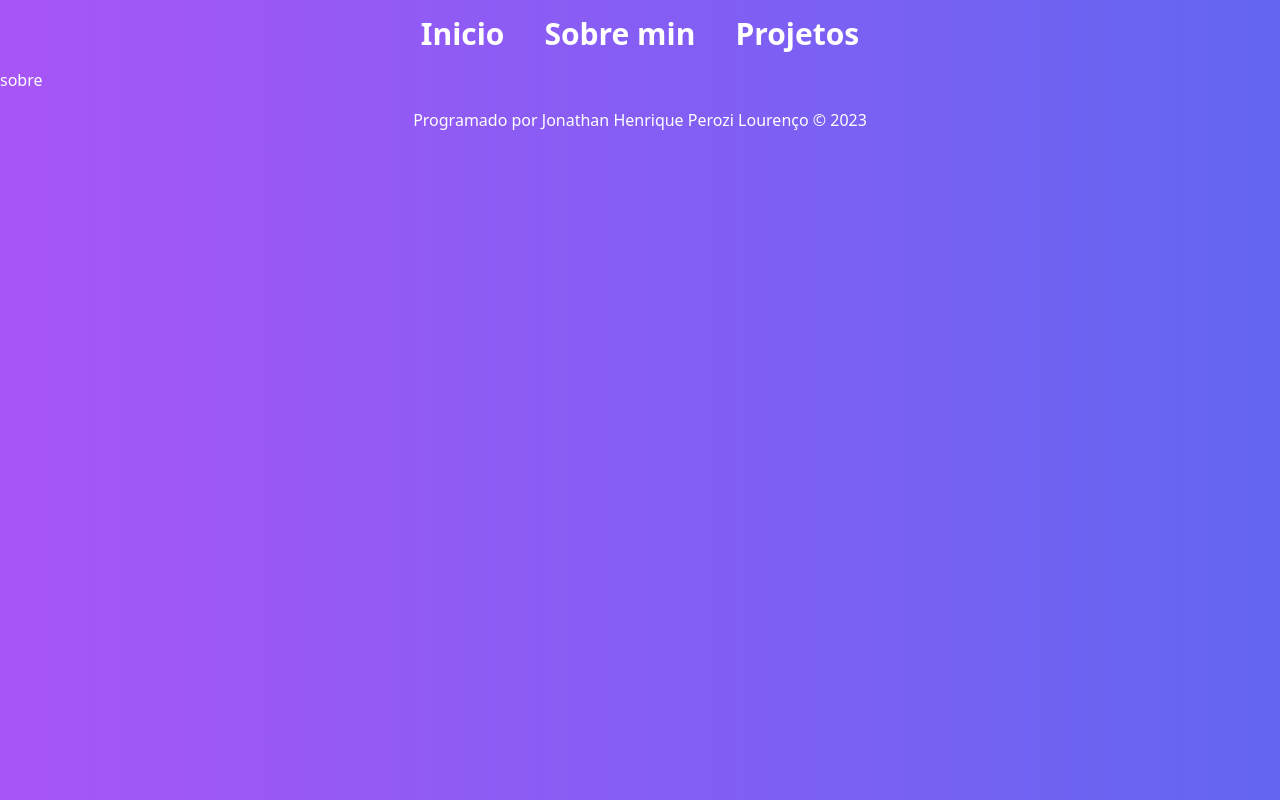
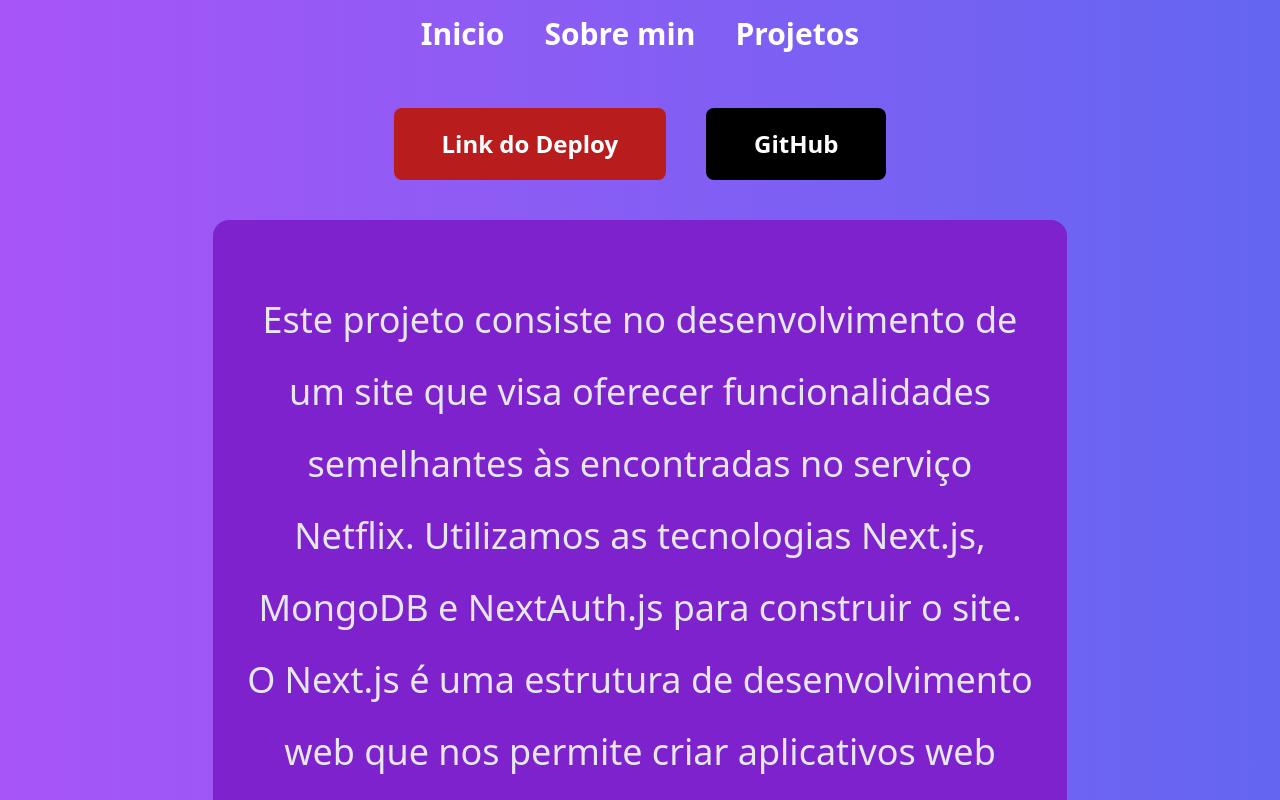
Before and after one commit to jhowk14/Meu_portifolio_em_nextjs, a Next.js app: page /projetos/xesqflix in a window 1280 px wide. Shown: the top 800 px of the page. Built offline with nearby package versions, Linux system fonts and the light colour scheme.

Commit message:
implentação do about dos projetos e roteamento ade

```diff
--- a/src/app/about/page.tsx
+++ b/src/app/about/page.tsx
@@ -2,7 +2,7 @@
     return (
         <div className="flex justify-center">
         <div className="py-16 text-gray-200 px-8 w-8/12 text-center bg-purple-700 rounded-2xl m-10">
-        <p  className="text-4xl leading-8 text-center sm:text-left sm:leading-loose md:text-right md:leading-12">
+        <p  className="text-4xl leading-8 text-center sm:text-left sm:leading-loose md:text-center md:leading-12">
         <span className="text-white font-bold">Ola meu nome é Jonathan Henrique Perozi Lourenço</span> e entrei no mundo da programação há menos de dois anos, tenho me dedicado incansavelmente ao aprimoramento das minhas habilidades. Possuo certificados de técnico em redes e hardware, programador, programador Python e Django, todos obtidos pelo SENAC SP Catanduva. Além disso, concluí um curso de redes pela Cisco Net Academy, o que me proporcionou uma base sólida nessa área.
 
 Ao longo do tempo, adquiri uma sólida experiência em Python e seus derivados, permitindo-me desenvolver aplicações web robustas e eficientes. Um exemplo disso é a criação de um site modelo para uma churrascaria/açougue utilizando Django e Python, com o PostgreSQL como banco de dados. Esse projeto demonstrou minha habilidade em desenvolver soluções completas e funcionais.
--- a/src/app/projetos/apirest/page.tsx
+++ b/src/app/projetos/apirest/page.tsx
@@ -1,4 +1,25 @@
-export default function about(){
+import Link from 'next/link';
+
+export default function api(){
     return (
-        <><div>sobre</div></>
+        <>
+        <div className='flex justify-center space-x-10'>
+                <p className="mt-10 inline-block bg-black hover:bg-gray-700 text-white font-bold py-5 px-12 rounded-lg text-2xl"><Link href='https://github.com/jhowk14/API_pets_AUTH'>GitHub</Link></p>
+        </div>
+            <div className="flex justify-center">
+
+            <div className="py-16 text-gray-200 px-8 w-8/12 text-center bg-purple-700 rounded-2xl m-10">
+            <p  className="text-4xl leading-8 text-center sm:text-left sm:leading-loose md:text-center md:leading-12">
+            Este projeto consiste no desenvolvimento do backend de um site de petshop. Utilizamos as tecnologias Node.js, Sequelize, MySQL, Express e Consign para construir a API. O Node.js é uma plataforma de execução de código JavaScript do lado do servidor, que nos permite construir aplicações escaláveis e eficientes. O Sequelize é um ORM (Object-Relational Mapping) que facilita a interação com o banco de dados MySQL, proporcionando uma camada de abstração para manipulação dos dados.
+
+O Express é um framework web para Node.js que nos ajuda a criar rotas e gerenciar requisições HTTP. O Consign é um módulo que facilita a organização e o carregamento automático de arquivos no projeto, simplificando a estrutura do código.
+
+A implementação inclui recursos como cadastro, atualização, login e cadastro de pets. Utilizamos JWT (JSON Web Token) para o cadastro, que nos permite gerar tokens seguros para autenticação e autorização dos usuários. O token de login também é gerado utilizando JWT, garantindo a segurança das sessões de usuário.
+
+O desenvolvimento do frontend do site será realizado posteriormente, utilizando as tecnologias adequadas para a construção da interface do usuário.
+            </p>
+            </div>
+        </div>
+        </>
+
     )}
--- a/src/app/projetos/page.tsx
+++ b/src/app/projetos/page.tsx
@@ -1,4 +1,13 @@
+import Link from "next/link";
+
 export default function about(){
     return (
-        <><div>sobre</div></>
+        <div className="flex justify-center">
+            <div className="space-x-11 py-16 text-gray-200 px-8 w-8/12 text-center bg-purple-700 rounded-2xl m-10">
+                <p className="mt-10 inline-block font-bold bg-yellow-500 hover:bg-yellow-700 text-white py-5 px-12 rounded-lg text-2xl"><Link href='/projetos/apirest'>API</Link></p>
+                <p className="mt-10 inline-block bg-red-700 hover:bg-red-900 text-white font-bold py-5 px-12 rounded-lg text-2xl"><Link href='/projetos/xesqflix'>XesqFlix</Link></p>
+                <p className="mt-10 inline-block bg-black hover:bg-gray-700 text-white font-bold py-5 px-12 rounded-lg text-2xl"><Link href='https://github.com/jhowk14/Meu_portifolio_em_nextjs'>GitHub desse site</Link></p>
+            </div>
+        </div>
+
     )}
--- a/src/app/projetos/xesqflix/page.tsx
+++ b/src/app/projetos/xesqflix/page.tsx
@@ -1,4 +1,24 @@
-export default function about(){
+import Link from 'next/link';
+
+export default function xesq(){
     return (
-        <><div>sobre</div></>
+        <>
+        <div className='flex justify-center space-x-10'>
+        <p className="mt-10 inline-block bg-red-700 hover:bg-red-900 text-white font-bold py-5 px-12 rounded-lg text-2xl"><Link href='https://xesqflix-pi.vercel.app'>Link do Deploy</Link></p>
+                <p className="mt-10 inline-block bg-black hover:bg-gray-700 text-white font-bold py-5 px-12 rounded-lg text-2xl"><Link href='https://github.com/jhowk14/https://github.com/jhowk14/Xeqsflix_PI'>GitHub</Link></p>
+        </div>
+            <div className="flex justify-center">
+
+            <div className="py-16 text-gray-200 px-8 w-8/12 text-center bg-purple-700 rounded-2xl m-10">
+            <p  className="text-4xl leading-8 text-center sm:text-left sm:leading-loose md:text-center md:leading-12">
+            Este projeto consiste no desenvolvimento de um site que visa oferecer funcionalidades semelhantes às encontradas no serviço Netflix. Utilizamos as tecnologias Next.js, MongoDB e NextAuth.js para construir o site. O Next.js é uma estrutura de desenvolvimento web que nos permite criar aplicativos web dinâmicos e escaláveis. O MongoDB é um banco de dados NoSQL altamente flexível e adequado para armazenar e gerenciar dados de forma eficiente. O NextAuth.js é uma biblioteca que nos auxilia na implementação de recursos avançados de autenticação e gerenciamento de usuários.
+
+Para a autenticação do sistema, estamos utilizando o próprio backend do Next.js em conjunto com o NextAuth.js. Essa combinação nos permite criar um sistema seguro e confiável de autenticação de usuários.
+
+Atualmente, contamos com uma equipe de sete pessoas trabalhando no projeto. Estamos em desenvolvimento há dois meses, trabalhando arduamente para criar uma aplicação web de qualidade, com recursos avançados e uma experiência de usuário semelhante à do Netflix.
+            </p>
+            </div>
+        </div>
+        </>
+
     )}
```
